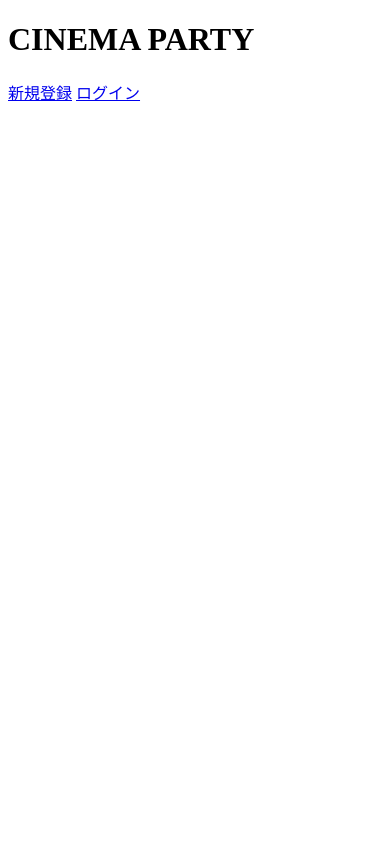
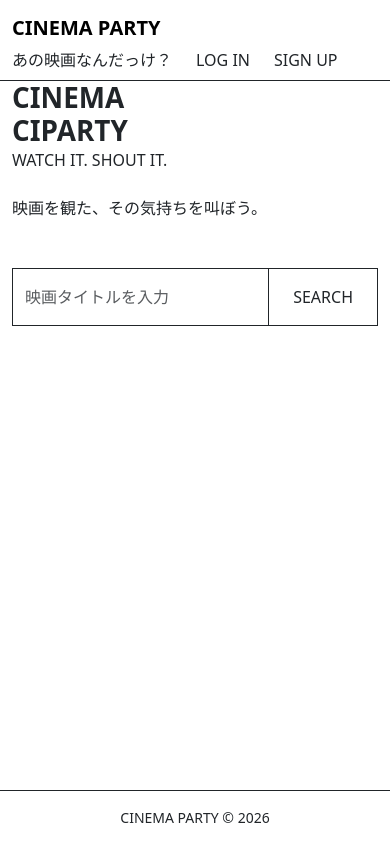
Before and after one commit to mmkubo/cinema-party, a Rails app: page / in a window 390 px wide. Run offline with Rails 7, Linux system fonts and the light colour scheme; some libraries are stand-ins or nearby versions.

Commit message:
[Add]TOPページと共通ヘッダー・フッター

```diff
--- /dev/null
+++ b/app/views/layouts/_footer.html.erb
@@ -0,0 +1,5 @@
+<footer class="border-top border-dark">
+  <div class="container py-3 text-center small">
+    CINEMA PARTY © 2026
+  </div>
+</footer>
--- /dev/null
+++ b/app/views/layouts/_header.html.erb
@@ -0,0 +1,28 @@
+<header class="border-bottom border-dark">
+  <nav class="navbar">
+    <div class="container">
+
+      <%= link_to "CINEMA PARTY", root_path,
+          class: "navbar-brand fw-bold" %>
+
+      <div class="d-flex align-items-center gap-4">
+
+        <span>あの映画なんだっけ？</span>
+
+        <% if Current.user.present? %>
+
+          <span>MY PAGE</span>
+          <span>LOG OUT</span>
+
+        <% else %>
+
+          <span>LOG IN</span>
+          <span>SIGN UP</span>
+
+        <% end %>
+
+      </div>
+
+    </div>
+  </nav>
+</header>
--- a/app/views/layouts/application.html.erb
+++ b/app/views/layouts/application.html.erb
@@ -18,11 +18,35 @@
     <link rel="apple-touch-icon" href="/icon.png">
 
     <%# Includes all stylesheet files in app/assets/stylesheets %>
+
+    <!-- Google Fonts -->
+    <link href="https://fonts.googleapis.com/css2?family=Zen+Kaku+Gothic+New:wght@400;500;700&display=swap"
+          rel="stylesheet">
+
+     <!-- Bootstrap -->
+    <link
+      href="https://cdn.jsdelivr.net/npm/bootstrap@5.3.9/dist/css/bootstrap.min.css"
+      rel="stylesheet"
+      integrity="sha384-yEPZ7jP9S0QKiUQ0m3jjsO4ProIW7wvR9gXkI7JOGa2XVsw53Yke2bsdkBbjmmiX"
+      crossorigin="anonymous"
+    >
     <%= stylesheet_link_tag :app, "data-turbo-track": "reload" %>
     <%= javascript_importmap_tags %>
   </head>
 
-  <body>
-    <%= yield %>
+  <body class="d-flex flex-column min-vh-100">
+    <%= render "layouts/header" %>
+
+    <main class="flex-grow-1 d-flex">
+      <%= yield %>
+    </main>
+
+    <%= render "layouts/footer" %>
+
+    <script
+      src="https://cdn.jsdelivr.net/npm/bootstrap@5.3.9/dist/js/bootstrap.bundle.min.js"
+      integrity="sha384-WyOxWvTyr1QaMPfiPJSv76iReVthorl5uWlFtZPyK0IEB0hGzo9y5Bp9mYanr8Bu"
+      crossorigin="anonymous">
+    </script>
   </body>
 </html>
--- a/app/views/public/homes/top.html.erb
+++ b/app/views/public/homes/top.html.erb
@@ -1,12 +1,46 @@
-<h1>CINEMA PARTY</h1>
+<section class="top-visual">
+  <div class="container">
+    <div class="row align-items-center">
 
-<% if authenticated_user? %>
-  <p>ログイン中：<%= current_user.name %></p>
+      <!-- Left -->
+      <div class="col-12 col-lg-6">
+        <h1 class="top-title fw-bold mb-0">
+          <span class="d-block">CINEMA</span>
 
-  <%= button_to "ログアウト",
-                destroy_session_path,
-                method: :delete %>
-<% else %>
-  <%= link_to "新規登録", new_registration_path %>
-  <%= link_to "ログイン", new_session_path %>
-<% end %>
+          <span class="d-block">
+            <span class="top-title-spacer">CI</span>PARTY
+          </span>
+        </h1>
+      </div>
+
+      <!-- Right -->
+      <div class="col-12 col-lg-5 offset-lg-1">
+
+        <p class="top-catch mb-4">
+          WATCH IT. SHOUT IT.
+        </p>
+
+        <p class="top-description mb-5">
+          映画を観た、その気持ちを叫ぼう。
+        </p>
+
+        <div class="input-group top-search">
+          <input
+            type="text"
+            class="form-control rounded-0 border-dark py-3"
+            placeholder="映画タイトルを入力"
+          >
+
+          <button
+            class="btn rounded-0 border-dark px-4"
+            type="button"
+          >
+            SEARCH
+          </button>
+        </div>
+
+      </div>
+
+    </div>
+  </div>
+</section>
```
Also changed, not shown: app/assets/stylesheets/application.css (+126 -0 lines).
